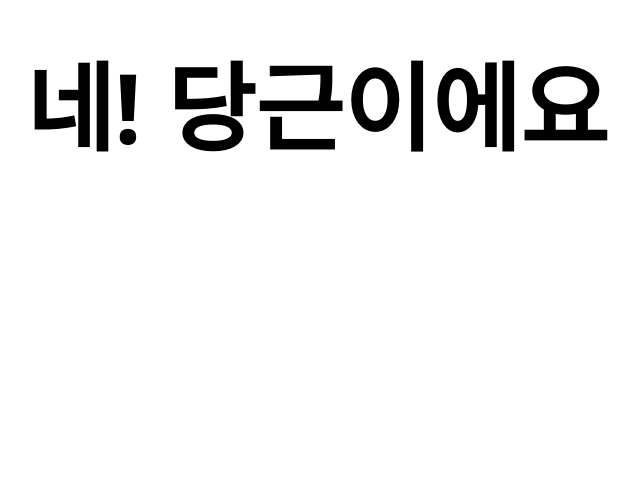
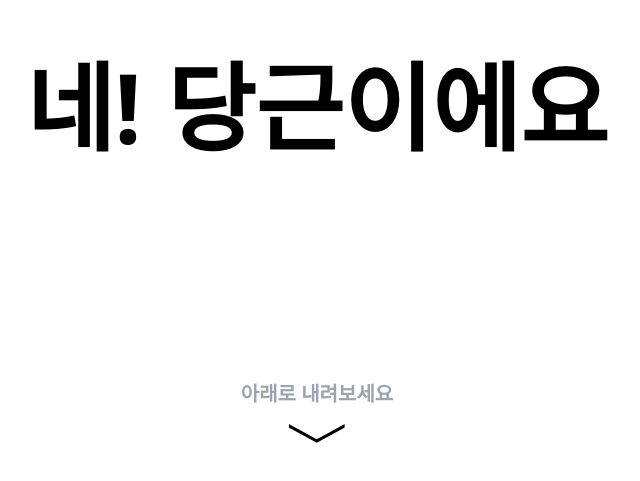
Before and after one commit to dev-hobin/daangn-brand-page, a React (Vite) app: page / in a window 1280 px wide. Shown: the part 293-774 px from the top of the page, without its empty margins (323-963 px from the left). Built offline with nearby package versions, Linux system fonts and the light colour scheme.

Commit message:
feat: 스크롤 가이드 구현

```diff
--- a/src/App.tsx
+++ b/src/App.tsx
@@ -32,10 +32,48 @@ function App() {
         },
         '-=25%',
       )
+      .to('[data-scroll-guide]', {
+        opacity: 1,
+      })
+      .to(
+        '[data-scroll-guide] [data-text]',
+        {
+          keyframes: {
+            '0%': { opacity: 1 },
+            '50%': { opacity: 0.6 },
+            '75%': { opacity: 0.6, ease: 'power2.out' },
+            '100%': { opacity: 1 },
+            easeEach: 'power2.inOut',
+          },
+          repeat: -1,
+          yoyo: true,
+          repeatDelay: 1,
+          duration: 1.5,
+        },
+        '+=0.5',
+      )
+      .to(
+        '[data-scroll-guide] [data-icon]',
+        {
+          keyframes: {
+            '0%': { y: 0 },
+            '25%': { y: 12, ease: 'power2.in' },
+            '50%': { y: 0 },
+            '75%': { y: 12, ease: 'power2.in' },
+            '100%': { y: 0 },
+            easeEach: 'power2.out',
+          },
+          repeat: -1,
+          repeatDelay: 1,
+          yoyo: true,
+          duration: 1.5,
+        },
+        '<=',
+      )
   })
   return (
     <main>
-      <section className='grid h-screen place-content-center'>
+      <section className='relative grid h-screen place-content-center'>
         <h1 className='relative flex flex-col items-center overflow-hidden py-12 text-8xl font-black'>
           <div className='question absolute inset-x-0 inset-y-12 text-center'>
             <span className='question-letter'>당</span>
@@ -50,6 +88,34 @@ function App() {
             <span className='answer-letter'>&nbsp;당근이에요</span>
           </div>
         </h1>
+        <div
+          className='absolute bottom-16 left-1/2 flex -translate-x-1/2 flex-col items-center opacity-0'
+          data-scroll-guide
+        >
+          <span className='text-xl font-extrabold text-gray-400' data-text>
+            아래로 내려보세요
+          </span>
+          <svg
+            id='edubGENkp7x1'
+            xmlns='http://www.w3.org/2000/svg'
+            xmlnsXlink='http://www.w3.org/1999/xlink'
+            viewBox='0 0 24 8'
+            shapeRendering='geometricPrecision'
+            textRendering='geometricPrecision'
+            className='chevron-down mx-auto mt-4 w-14'
+            data-icon
+          >
+            <path
+              d='M5,8.793L17,21.95409L29,8.793v3.037174L17,24.991265L5,11.830174L5,8.793Z'
+              transform='matrix(1 0 0 0.49388-5.000012-4.342686)'
+            />
+            <path
+              d='M0,0h23.999976v8L0,8v-8Z'
+              transform='matrix(1.000001 0 0 1-.000012 0)'
+              fill='none'
+            />
+          </svg>
+        </div>
       </section>
     </main>
   )
```
Also changed, not shown: src/assets/chevron-down.svg (added).
